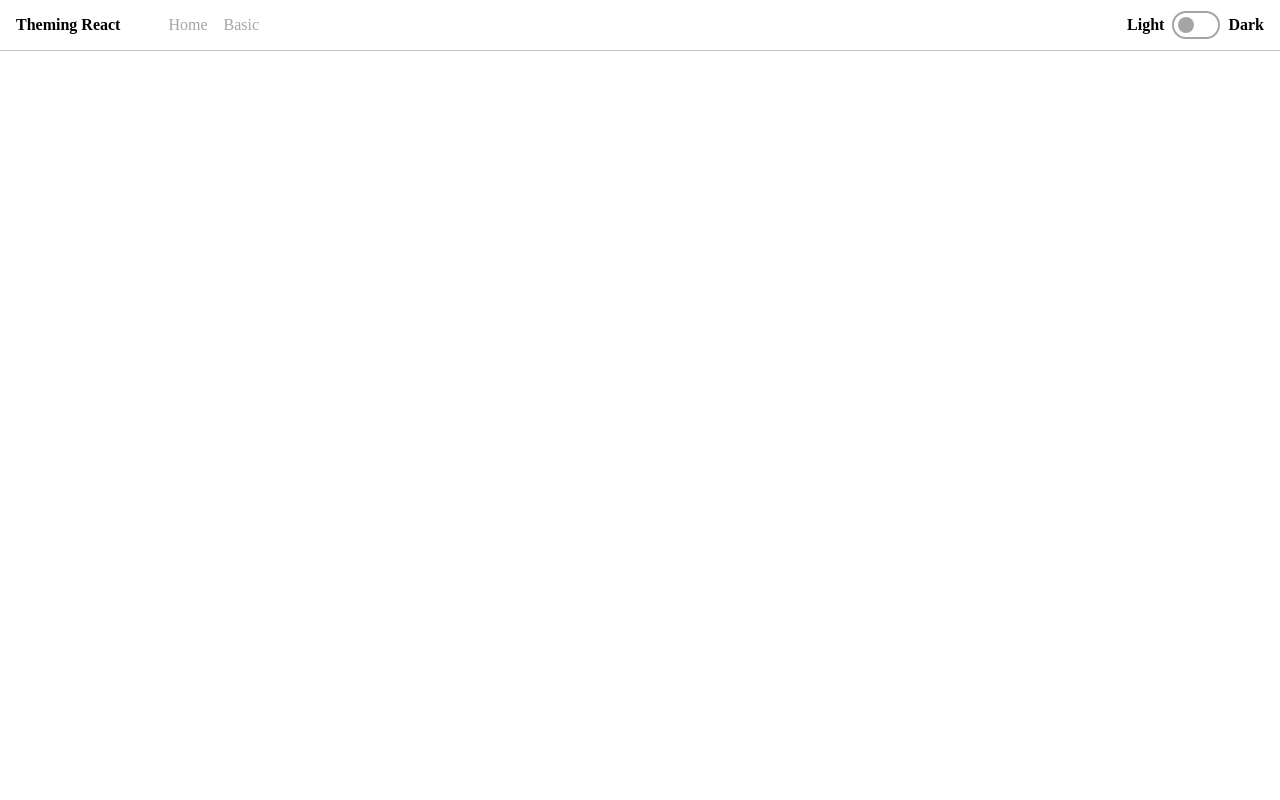
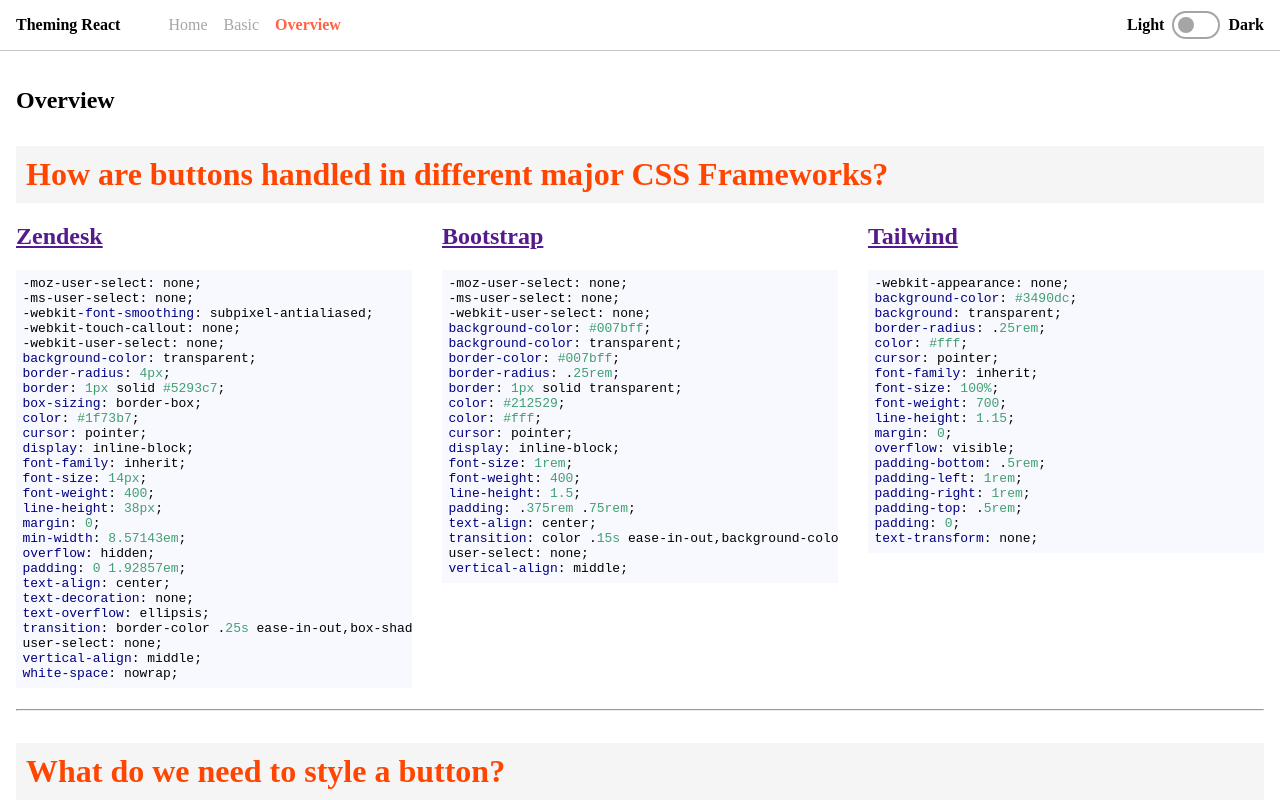
Before and after one commit to benoitdeziel/theming-react-components, a React (Create React App) app: page /overview in a window 1280 px wide. Shown: the top 800 px of the page. Built offline with nearby package versions, Linux system fonts and the light colour scheme; a web font is replaced by a local one.

Commit message:
stuff updated

```diff
--- a/src/index.jsx
+++ b/src/index.jsx
@@ -11,7 +11,7 @@
 
 import { HomePage } from './pages/Home';
 import Basic from './pages/Basic';
-import { RobsCoolPage } from './pages/RobsCoolPage';
+import { Overview } from './pages/Overview';
 
 const GlobalStyle = createGlobalStyle`
 
@@ -104,6 +104,9 @@
                                 <NavBar>
                                     <NavBarLink to="/">Home</NavBarLink>
                                     <NavBarLink to="/basic">Basic</NavBarLink>
+                                    <NavBarLink to="/overview">
+                                        Overview
+                                    </NavBarLink>
                                 </NavBar>
                                 <Actions>
                                     <ThemeSwitcher
@@ -120,8 +123,8 @@
                             />
                             <Route path="/basic" render={() => <Basic />} />
                             <Route
-                                path="/rob"
-                                render={() => <RobsCoolPage />}
+                                path="/overview"
+                                render={() => <Overview />}
                             />
                         </>
                     </Router>
--- a/src/pages/RobsCoolPage.jsx
+++ b/src/pages/Overview.jsx
@@ -34,8 +34,11 @@
 };
 
 const Question = styled.h1`
-    text-align: center;
-    font-family: cursive;
+    font-size: 2rem;
+    margin: 1em 0 0;
+    color: orangered;
+    background: whitesmoke;
+    padding: 10px;
 `;
 
 const CodeSamples = styled.div`
@@ -44,57 +47,10 @@
     grid-gap: 30px;
 `;
 
-function Button(props) {
-    return (
-        <button {...props}>
-            <div className="inner">{props.children}</div>
-        </button>
-    );
-}
-
-Button.propTypes = {
-    className: PropTypes.string.isRequired,
-    variant: PropTypes.string,
-};
-
-Button.defaultProps = {
-    variant: 'primary',
-};
-
-const LaButton = styled(Button)`
-    -webkit-user-select: none;
-    -moz-user-select: none;
-    -ms-user-select: none;
-    user-select: none;
-    -webkit-appearance: button;
-    cursor: pointer;
-    border: solid 1px;
-    font-family: inherit;
-    line-height: inherit;
-    font-size: 1rem;
-    padding: 5px 10px;
-    display: inline-block;
-    background-color: green;
-    border-color: green;
-    border: solid 1px;
-    color: white;
-    .inner {
-        padding: 5px 0;
-    }
-    &:hover {
-        background: lightblue;
-    }
-`;
-
-export function RobsCoolPage() {
+export function Overview() {
     return (
         <Wrapper>
-            <h2>Rob's Cool Page</h2>
-            <marquee behavior="scroll" scrollamount="20" direction="left">
-                🔥🔥🔥 🛹 nO gRoWnUpZ All0wEd 🛹 🔥🔥🔥
-            </marquee>
-            <hr />
-            <LaButton>Hi</LaButton>
+            <h2>Overview</h2>
             <Question>
                 How are buttons handled in different major CSS Frameworks?
             </Question>
```
Also changed, not shown: src/components/Button.jsx (added, +20 -0 lines).
